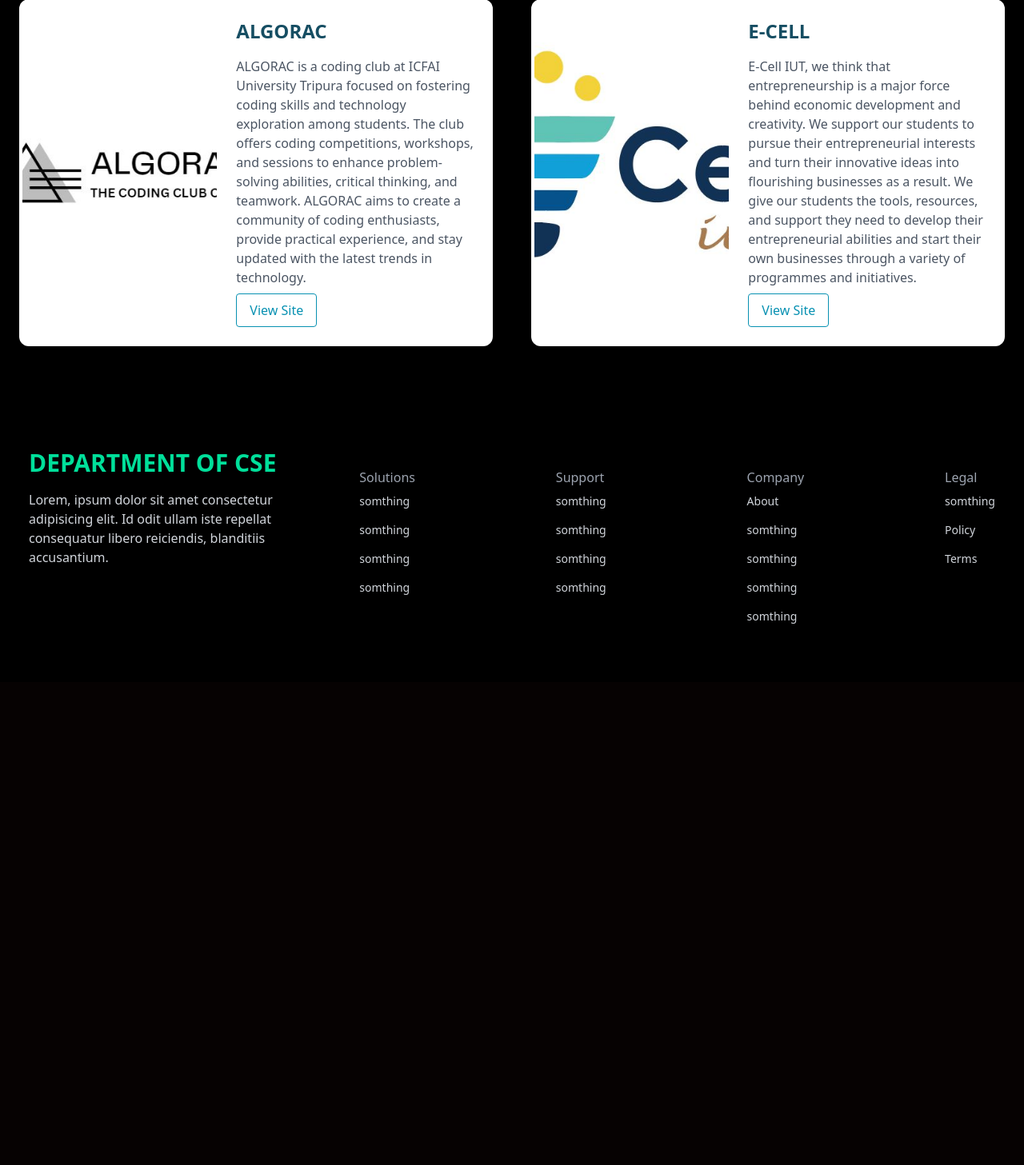
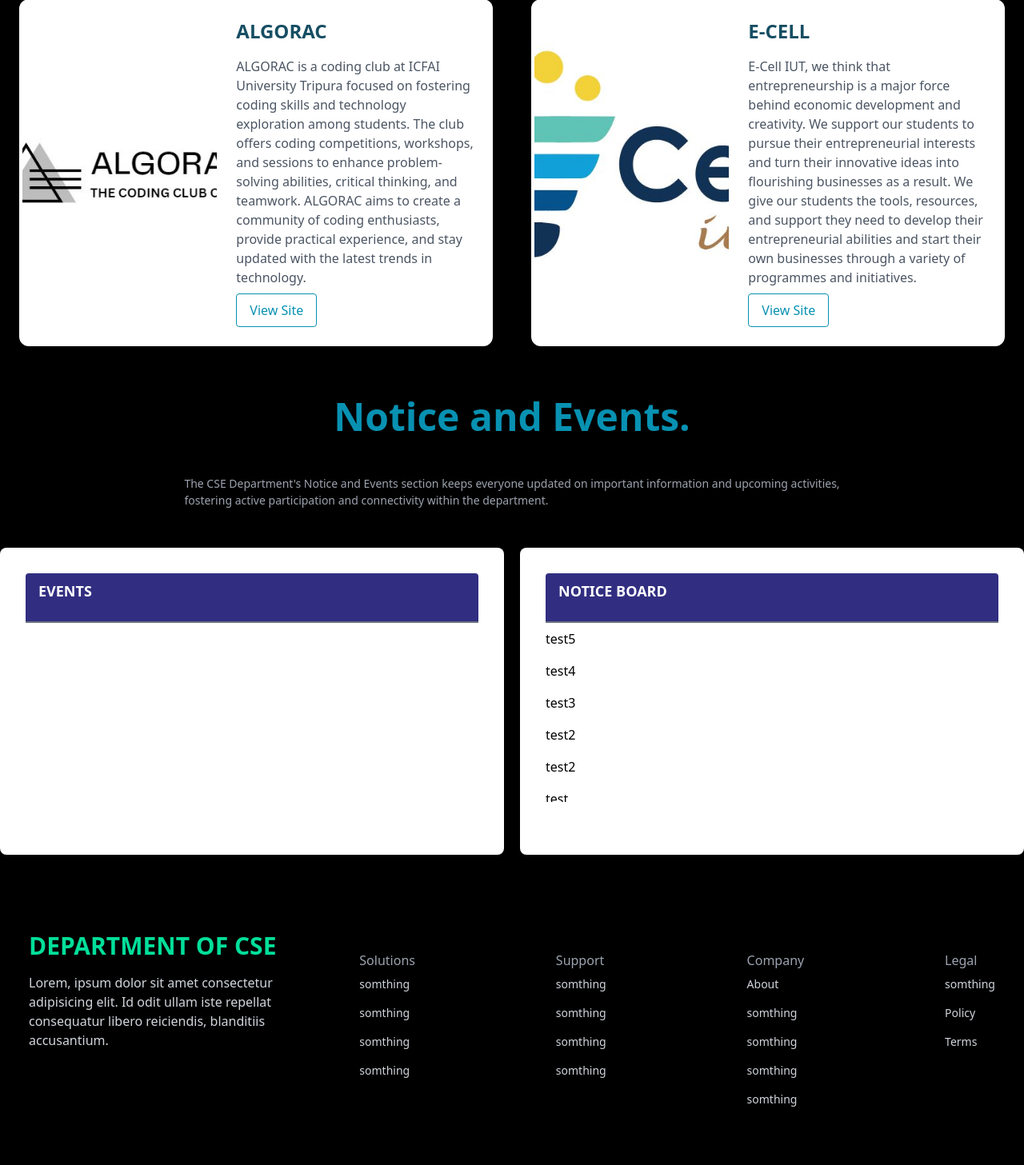
Before and after one commit to Ranadip213/cse_department_site, a Django app: page / in a window 1280 px wide. Shown: the part 1697-3154 px from the top of the page at 80% size. Before the commit the page ends 2477 px from the top, so only its background shows below. Run offline with Django 4.2, Linux system fonts and the light colour scheme; data comes from the database, SQL or seed files in the repository; both versions use the stored data as it was after the commit; some libraries are stand-ins or nearby versions.

Commit message:
notice and events added

```diff
--- a/cse_department_site/base/views.py
+++ b/cse_department_site/base/views.py
@@ -1,9 +1,16 @@
 from django.shortcuts import render
 
 from about.models import Club
+from events.models import Notice, Events
 
 # Create your views here.
+
+
 def homePage(request):
     clubs = Club.objects.all()
-    context = {'clubs':clubs}
-    return render(request,'screens/home.html', context)
+    notices = Notice.objects.order_by('-date_added')
+    events = Events.objects.order_by('-date_added')
+    context = {'clubs': clubs,
+               'notices': notices,
+               'events': events}
+    return render(request, 'screens/home.html', context)
--- a/cse_department_site/templates/screens/home.html
+++ b/cse_department_site/templates/screens/home.html
@@ -6,7 +6,6 @@
 
 
    {% include 'components/about.html' %}
-
 
 
 <div class="bg-black" id="clubs">
@@ -68,6 +67,65 @@
   </div>
 </div>
 
+<div class="w-full bg-black">
+
+   <div class="text-center text-5xl font-bold text-cyan-600">
+       Notice and Events.
+     </div>
+     <div class="grid min-h-[140px] w-full place-items-center overflow-x-scroll rounded-lg p-6 lg:overflow-visible text-gray-400 body-font">
+       <p class="block font-sans text-sm font-medium leading-normal text-inherit antialiased mx-5">
+
+           The CSE Department's Notice and Events section keeps everyone updated on important information and upcoming activities,<br>
+           fostering active participation and connectivity within the department.
+       </p>
+     </div>
+
+
+   <div class="container mx-auto">
+       <div class="flex flex-col md:flex-row">
+           <div class="w-full md:w-1/2 border-black mb-8">
+               <div class="bg-white p-8 h-96 rounded-lg shadow-md">
+                   <div class="bg-indigo-900 border-b-2 border-gray-500 pb-2 rounded-t">
+                       <h3 class="text-white font-semibold text-lg mb-2 px-4 py-2">EVENTS</h3>
+                   </div>
+                   <div class="h-56 overflow-y-auto">
+                       <marquee direction="up" class="h-56">
+                           <ul class="pl-0 list-none leading-40">
+
+                               {% for event in events%}
+                               <li class="flex items-center">
+                                   <span class="mr-2">{{event.topic}}</span>
+                               </li>
+                               <hr class="border-b-1 border-black w-full my-1">
+                               {% endfor %}
+
+                           </ul>
+                       </marquee>
+                   </div>
+               </div>
+           </div>
+           <div class="ml-5 w-full md:w-1/2 border-black mb-8">
+               <div class="bg-white p-8 h-96 rounded-lg shadow-md">
+                   <div class="bg-indigo-900 border-b-2 border-gray-500 pb-2 rounded-t">
+                       <h3 class="text-white font-semibold text-lg mb-2 px-4 py-2">NOTICE BOARD</h3>
+                   </div>
+                   <div class="h-56 overflow-y-auto">
+                       <ul class="pl-0  list-none leading-10">
+
+                           {% for notice in notices%}
+                           <li>
+                               <span>{{notice.topic}}</span>
+                           </li>
+                           {% endfor %}
+
+                       </ul>
+                   </div>
+               </div>
+           </div>
+       </div>
+   </div>
+</div>
+
 <style>
   @keyframes word {
     0% {
--- a/cse_department_site/theme/static/css/dist/styles.css
+++ b/cse_department_site/theme/static/css/dist/styles.css
@@ -818,6 +828,14 @@ select {
   margin-top: 0.5rem;
 }
 
+.mt-16 {
+  margin-top: 4rem;
+}
+
+.ml-5 {
+  margin-left: 1.25rem;
+}
+
 .block {
   display: block;
 }
```
Also changed, not shown: other parts of cse_department_site/theme/static/css/dist/styles.css (+113 -0 lines), cse_department_site/templates/components/notice_and_events.html (+26 -13 lines), cse_department_site/db.sqlite3, cse_department_site/theme/static/images/footer_logo.png (added), cse_department_site/thems/static/images/uploads/footer_logo.png (added), cse_department_site/thems/static/images/uploads/footer_logo_3mftOW1.png (added), cse_department_site/thems/static/images/uploads/footer_logo_Ww1tFYh.png (added), cse_department_site/thems/static/images/uploads/footer_logo_XISvC1x.png (added), cse_department_site/thems/static/images/uploads/footer_logo_lsxG2Ar.png (added).
